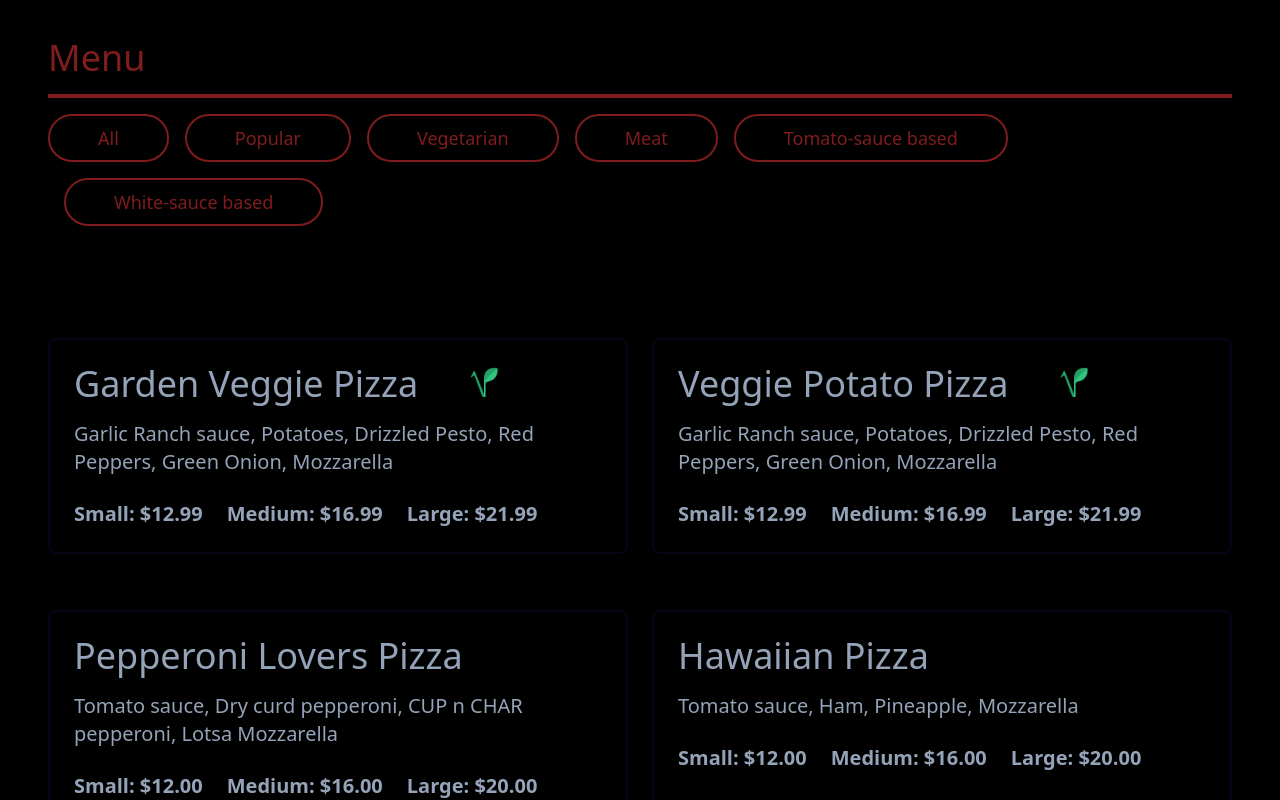
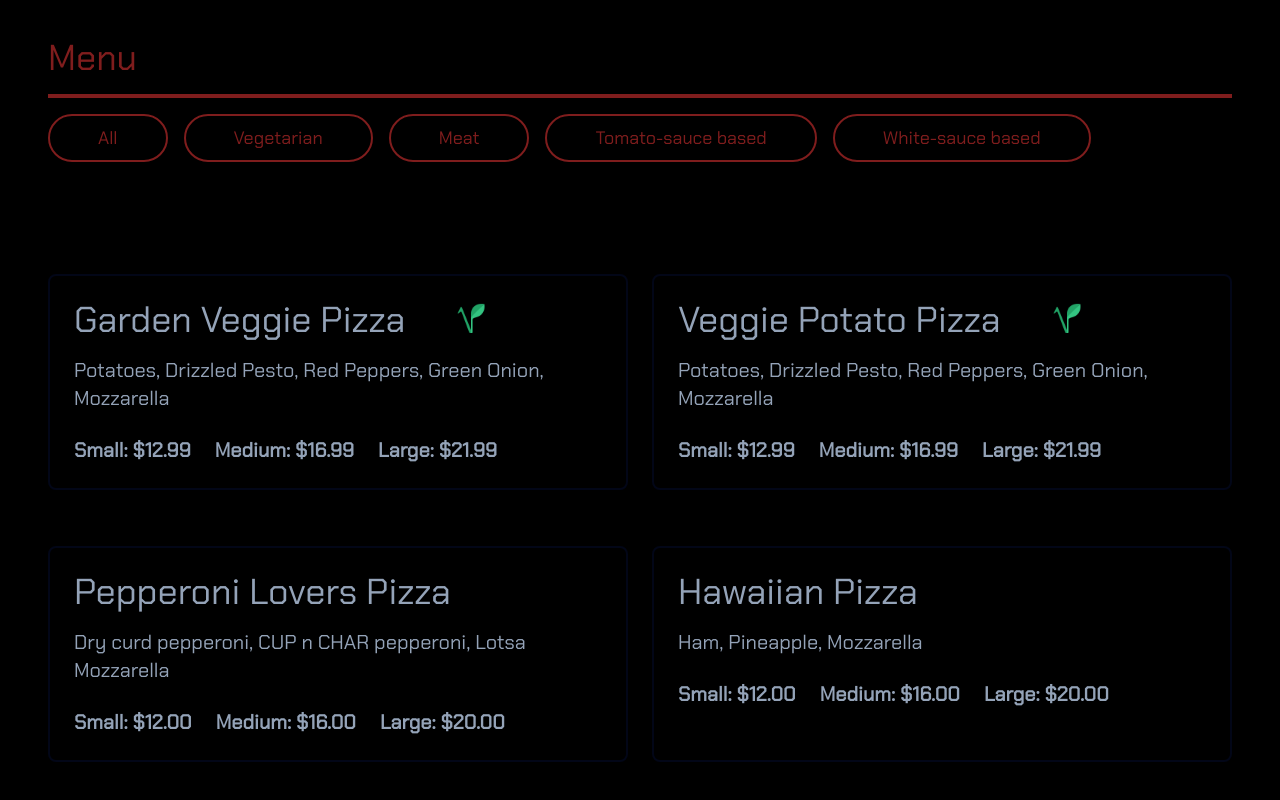
Before and after one commit to harjot85/best-bite, a React (Vite) app: page / in a window 1280 px wide. Shown: the part 810-1610 px from the top of the page. Built offline with nearby package versions, Linux system fonts and the light colour scheme.

Commit message:
Add font - chakra/petch | Add new property - baseSauce

```diff
--- a/package.json
+++ b/package.json
@@ -10,6 +10,7 @@
     "preview": "vite preview"
   },
   "dependencies": {
+    "@fontsource/chakra-petch": "^5.0.18",
     "react": "^18.2.0",
     "react-dom": "^18.2.0",
     "styled-components": "^6.1.8"
--- a/src/App.tsx
+++ b/src/App.tsx
@@ -1,4 +1,5 @@
 import BestBiteApp from "./pages/bestbite-app";
+import "@fontsource/chakra-petch";
 
 function App() {
   return (
--- a/src/data/data.json
+++ b/src/data/data.json
@@ -27,8 +27,8 @@
       {
         "name": "Garden Veggie Pizza",
         "classification": "vegetarian",
+        "baseSauce": "Garlic Ranch sauce",
         "ingredients": [
-          "Garlic Ranch sauce",
           "Potatoes",
           "Drizzled Pesto",
           "Red Peppers",
@@ -44,8 +44,8 @@
       {
         "name": "Veggie Potato Pizza",
         "classification": "vegetarian",
+        "baseSauce": "Garlic Ranch sauce",
         "ingredients": [
-          "Garlic Ranch sauce",
           "Potatoes",
           "Drizzled Pesto",
           "Red Peppers",
@@ -61,8 +61,8 @@
       {
         "name": "Pepperoni Lovers Pizza",
         "classification": "meat",
+        "baseSauce": "Tomato sauce",
         "ingredients": [
-          "Tomato sauce",
           "Dry curd pepperoni",
           "CUP n CHAR pepperoni",
           "Lotsa Mozzarella"
@@ -76,7 +76,8 @@
       {
         "name": "Hawaiian Pizza",
         "classification": "meat",
-        "ingredients": ["Tomato sauce", "Ham", "Pineapple", "Mozzarella"],
+        "baseSauce": "Tomato sauce",
+        "ingredients": ["Ham", "Pineapple", "Mozzarella"],
         "sizes": [
           { "name": "Small", "price": "$12.00" },
           { "name": "Medium", "price": "$16.00" },
--- a/src/index.css
+++ b/src/index.css
@@ -4,4 +4,5 @@
 
 body {
   background-color: black;
+  font-family: "Chakra Petch";
 }
--- a/src/pages/menu-page.tsx
+++ b/src/pages/menu-page.tsx
@@ -10,7 +10,6 @@ const MenuPage = () => {
 
   const filters = [
     "All",
-    "Popular",
     "Vegetarian",
     "Meat",
     "Tomato-sauce based",
@@ -50,6 +49,7 @@ type MenuItem = {
   item: {
     name: string;
     classification: string;
+    baseSauce: string;
     ingredients: string[];
     sizes: {
       name: string;
```
Also changed, not shown: 2 other files (tests, documents, lock files or other folders).
